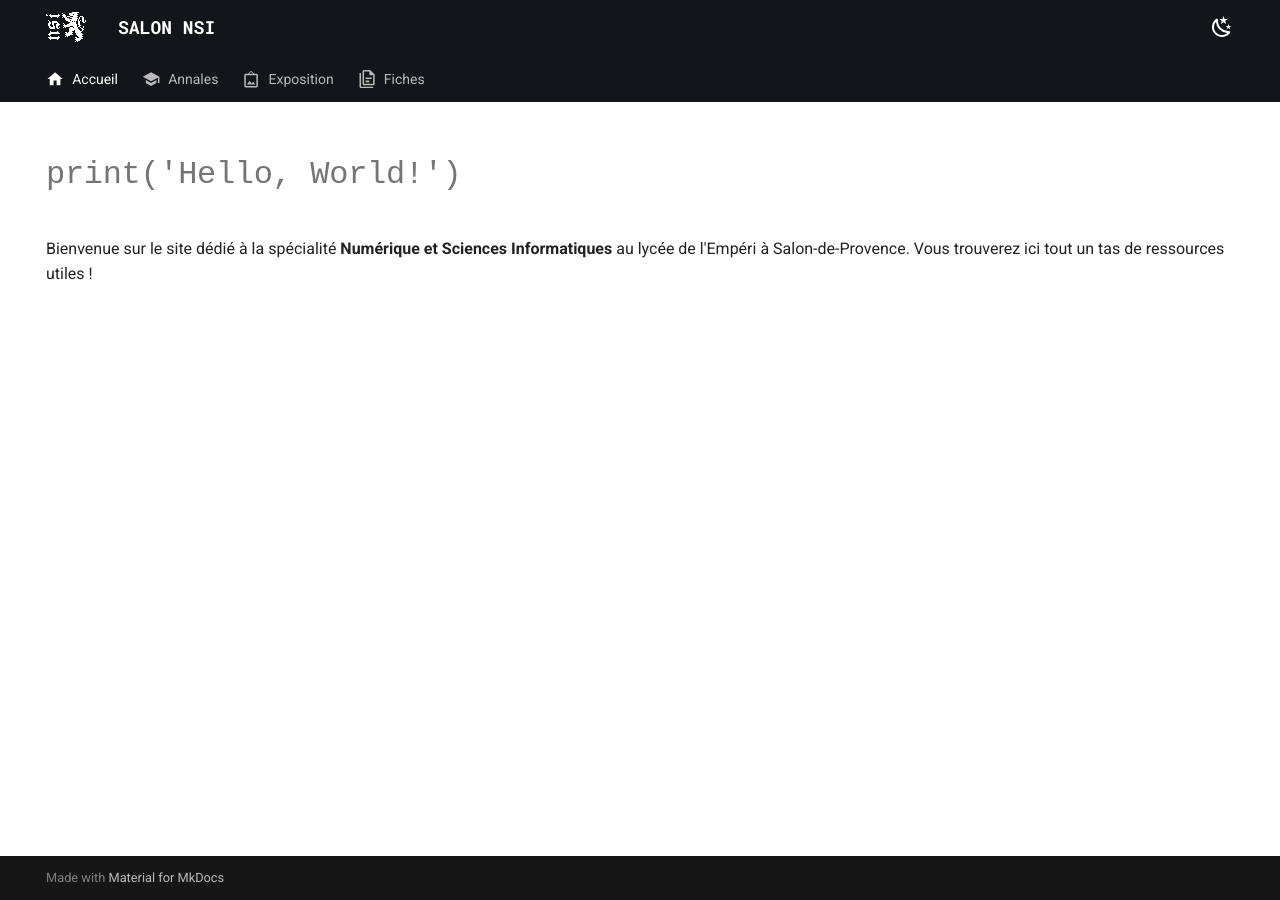
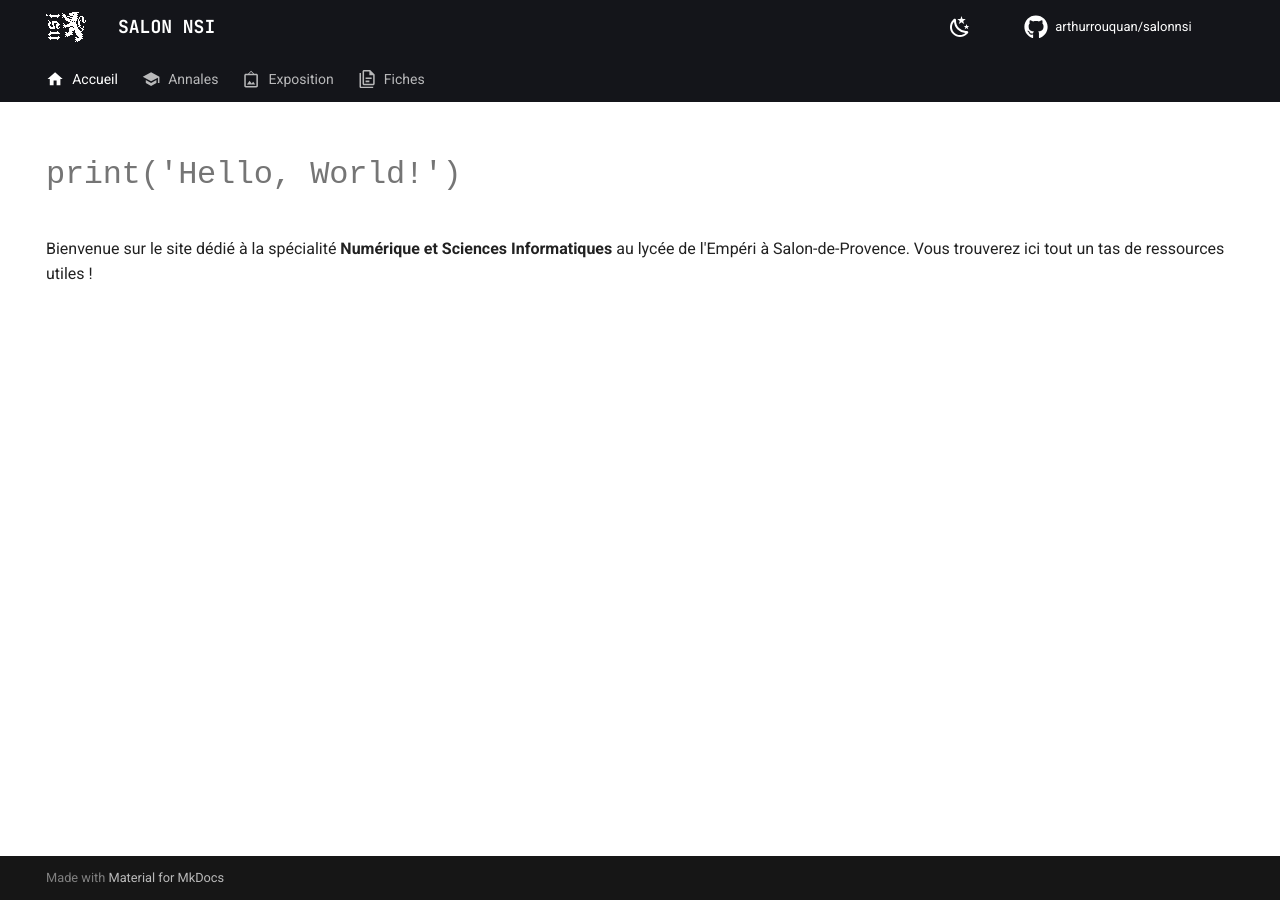
Before and after one commit to ArthurRouquan/salonnsi, an MkDocs documentation site: the page built from docs/index.md, in a window 1280 px wide. Built offline with MkDocs 1.6.1 and Material for MkDocs 9.7.7, drawn with Linux system fonts in a browser that asks for light colours; comment, search, counter and statistics services are not loaded.

Commit message:
Add CNAME

```diff
--- a/mkdocs.yml
+++ b/mkdocs.yml
@@ -1,6 +1,9 @@
 site_name: Salon NSI
 
-# site_url: https://example.com
+site_url: https://salonnsi.fr
+
+repo_url: https://github.com/arthurrouquan/salonnsi
+repo_name: arthurrouquan/salonnsi
 
 theme:
   logo: assets/salon-lion.png
@@ -8,7 +11,7 @@
   language: fr
   name: material
   font:
-    code: Roboto Mono
+    code: JetBrains Mono
 
   palette:
     # Palette toggle for light mode
@@ -27,8 +30,7 @@
 
 
   icon:
-    tag:
-      html: fontawesome/brands/html5
+    repo: fontawesome/brands/github
 
   features:
     - navigation.instant
```
Also changed, not shown: 1 other file.
